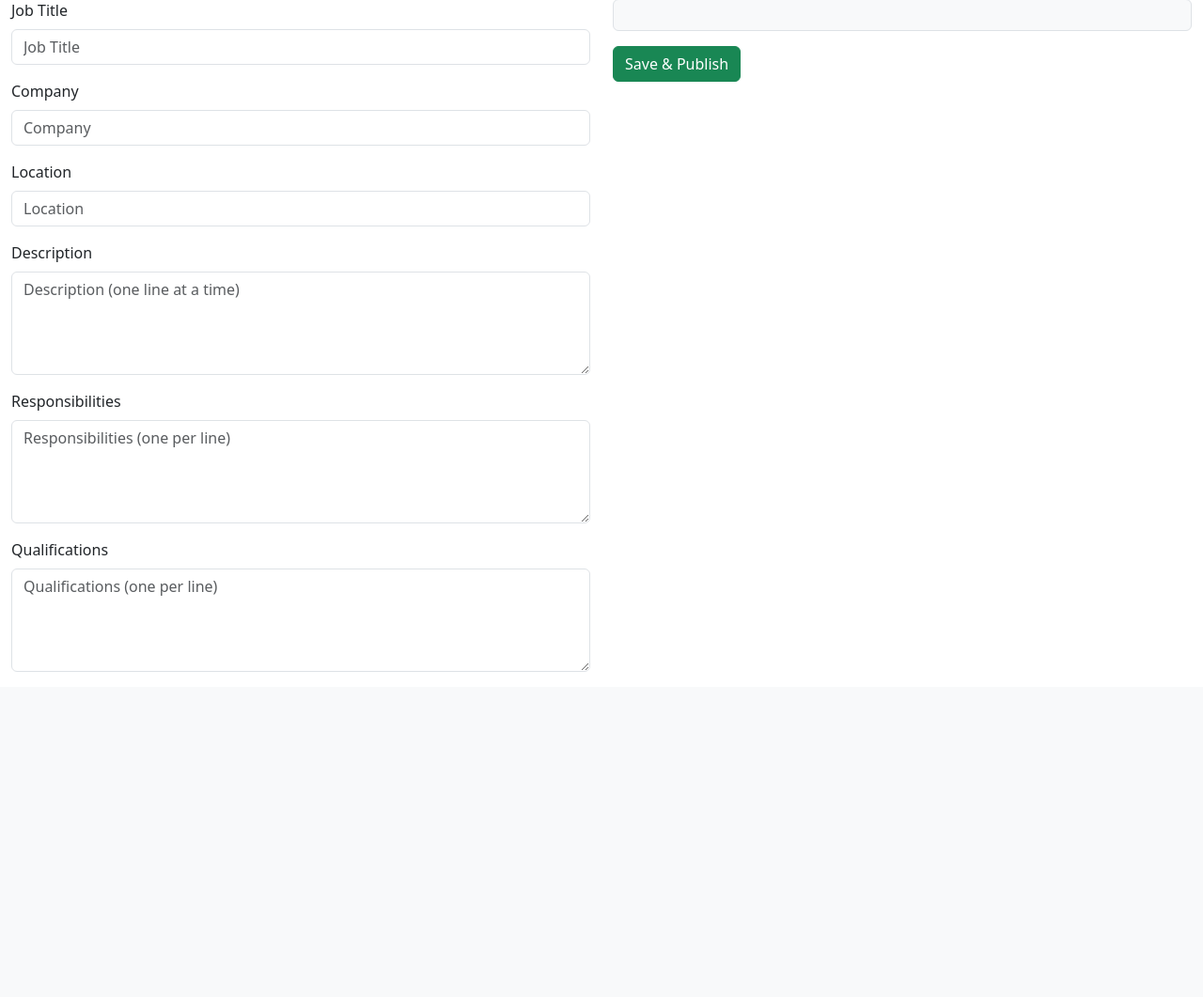
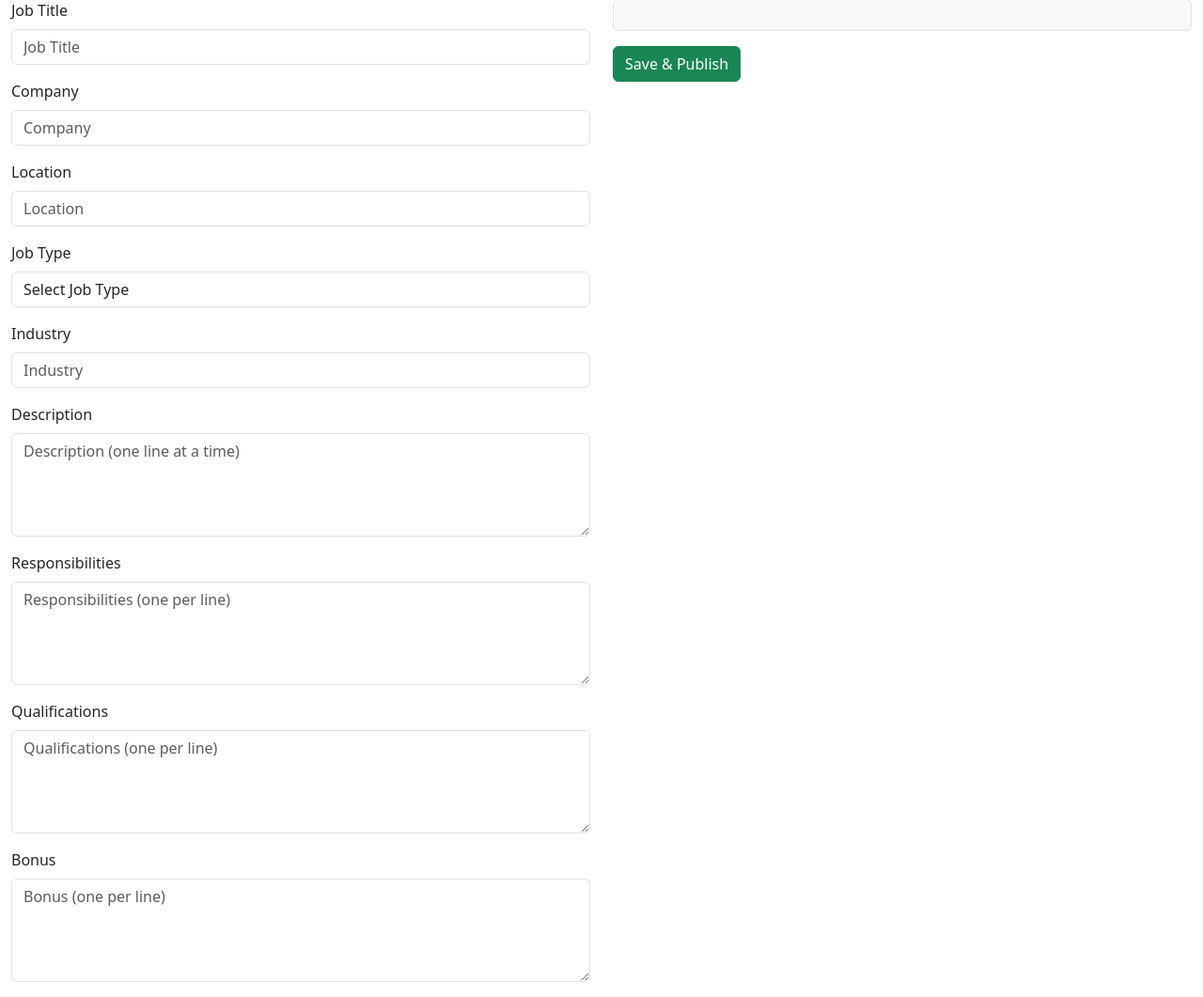
Before and after one commit to NgobeseA/smart-recruiter-assistant, a Django app: page /form/ in a window 1280 px wide. Shown: the part 118-1179 px from the top of the page at 94% size. Before the commit the page ends 833 px from the top, so only its background shows below. Run offline with Django 5.2, Linux system fonts and the light colour scheme.

Commit message:
Refactored: job creation html and job view to view the details of about the job. No implementation for job application and view the applications

```diff
--- a/backend/jobs/models.py
+++ b/backend/jobs/models.py
@@ -18,9 +18,9 @@ class JobPost(models.Model):
     qualifications = models.TextField(blank=True, null=True)
     bonus_skills = models.TextField(blank=True, null=True)
 
-    required_skills = models.TextField(help_text='Comma-separeted list of required tech skills, e.g. JavaScripts, Python, GitHub', null=True)
+    required_skills = models.TextField(help_text='Comma-separeted list of required tech skills, e.g. JavaScripts, Python, GitHub', null=True, blank=True)
     created_at = models.DateTimeField(auto_now_add=True, null=True)
-    Clossing_date = models.DateField(null=True)
+    Clossing_date = models.DateField(blank=True, null=True)
 
     def __str__(self):
         return f'{self.title} @ {self.company}'
--- a/backend/jobs/views.py
+++ b/backend/jobs/views.py
@@ -9,15 +9,18 @@ from .serializers import JobPostSerializer
 # Create your views here.
 class CreateJobView(APIView):
     def post(self, request):
-        serializer = JobPostSerializer(data=request.data)
+        data = request.data
+        print(f"Data from the API: {data}")
+        serializer = JobPostSerializer(data=data)
         if serializer.is_valid():
             serializer.save()
             return Response(serializer.data, status=status.HTTP_201_CREATED)
         return Response(serializer.errors, status=status.HTTP_400_BAD_REQUEST)
 
-def job_detail_view(request):
-    jobs = JobPost.objects.all().order_by('-created_at')
-    return render(request, 'job_list.html', {'jobs': jobs})
+def job_detail_view(request, job_id):
+    print(f'Job Id: {job_id}')
+    job = JobPost.objects.filter(pk=job_id).first()
+    return render(request, 'job_detail.html', {'job': job})
 
 def create_job_form_view(request):
     return render(request, 'create_job.html')
--- a/backend/static/js/main.js
+++ b/backend/static/js/main.js
@@ -11,19 +11,22 @@ form.addEventListener("input", () => {
   const description = document.getElementById("description").value.split('\n').filter(Boolean);
   const responsibilities = document.getElementById("responsibilities").value.split('\n').filter(Boolean);
   const qualifications = document.getElementById("qualifications").value.split('\n').filter(Boolean);
-
-  console.log("Live preview updated", { title, company, location, description, responsibilities, qualifications });
+  const bonus = document.getElementById("bonus").value.split('\n').filter(Boolean);
 
   previewBox.innerHTML = `
     <h5>${title}</h5>
     <p><strong>${company}</strong></p>
     <p class="text-muted">${location}</p>
+    <p class="text-muted">${form.job_type.value}</p>
+    ${form.industry ? `<p class="text-muted">${form.industry.value}</p>` : ""}
+    <hr>
     <h6>About the Job</h6>
     ${description.map(line => `<p>${line}</p>`).join("")}
     <h6>Responsibilities</h6>
     <ul>${responsibilities.map(r => `<li>${r}</li>`).join("")}</ul>
     <h6>Qualifications</h6>
     <ul>${qualifications.map(q => `<li>${q}</li>`).join("")}</ul>
+    <ul>${bonus.map(b => `<li>${b}</li>`).join("")}</ul>
   `;
 });
 
@@ -33,7 +36,7 @@ saveBtn.addEventListener("click", async () => {
     title: form.title.value,
     company: form.company.value,
     location: form.location.value,
-    job_type: "Full Time",  // Or pull from select input
+    job_type: form.job_type.value,  // Or pull from select input
     industry: form.industry?.value || "Tech",  // Optional field
     description: document.getElementById("description").value,
     responsibilities: document.getElementById("responsibilities").value,
@@ -55,6 +58,8 @@ saveBtn.addEventListener("click", async () => {
       previewBox.innerHTML = "";
     } else {
       alert("Error publishing job.");
+      const errorData = await response.json();
+      console.error("Error details:", errorData);
     }
   } catch (err) {
     alert("Request failed.");
--- a/backend/templates/create_job.html
+++ b/backend/templates/create_job.html
@@ -21,6 +21,20 @@
         />
       </div>
       <div class="mb-3">
+        <label for="job_type" class="form-label">Job Type</label>
+        <select class="form-control" id="job_type" name="job_type" required>
+            <option value="">Select Job Type</option>
+            <option value="Full Time">Full Time</option>
+            <option value="Part Time">Part Time</option>
+            <option value="Contract">Contract</option>
+            <option value="Internship">Internship</option>
+        </select>
+    </div>
+    <div class="mb-3">
+        <label for="industry" class="form-label">Industry</label>
+        <input type="text" class="form-control" id="industry" name="industry" placeholder="Industry">
+    </div>
+      <div class="mb-3">
         <label for="description" class="form-label">Description</label>
         <textarea id="description" class="form-control" rows="4" placeholder="Description (one line at a time)"
         ></textarea>
@@ -37,6 +51,11 @@
         <textarea id="qualifications" class="form-control" rows="4" placeholder="Qualifications (one per line)"
         ></textarea>
       </div>
+      <div class="mb-3">
+        <label for="bonus" class="form-label">Bonus</label>
+        <textarea id="bonus" class="form-control" rows="4" placeholder="Bonus (one per line)"
+        ></textarea>
+      </div>
 
     </form>
   </div>
```
Also changed, not shown: backend/templates/job_detail.html (+53 -0 lines), backend/jobs/migrations/0002_alter_jobpost_clossing_date.py (added), backend/jobs/migrations/0003_alter_jobpost_required_skills.py (added).
